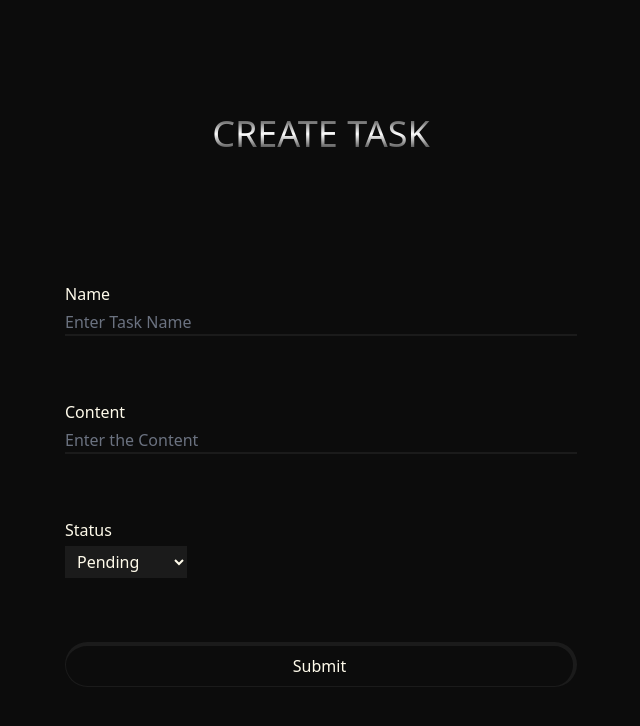
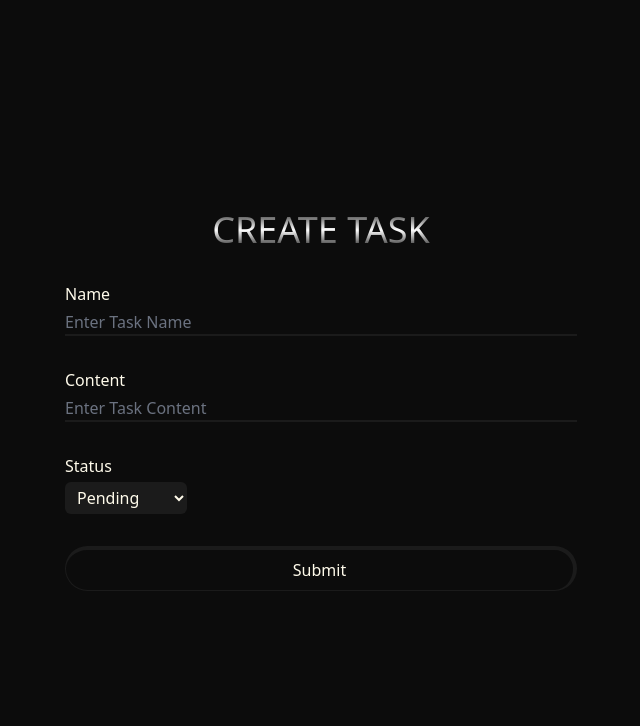
Before and after one commit to Saniyakhan09/task, a React (Vite) app in the folder frontend/: page /createtasks in a window 1280 px wide. Shown: the top 726 px of the page, without its empty margins (319-959 px from the left). Built offline with nearby package versions, Linux system fonts and the light colour scheme.

Commit message:
changes in create task

```diff
--- a/frontend/src/components/tasks/createtask.jsx
+++ b/frontend/src/components/tasks/createtask.jsx
@@ -1,20 +1,160 @@
-import React from 'react'
-import { useState } from 'react';
-const createtasks = () => {
+// import React from 'react'
+// import { useState } from 'react';
+// const createtasks = () => {
 
-    const[name,setName] = useState("");
-    const[content,setContent] = useState("");
-    const[status,setStatus] = useState("pending");
-    const[submitStatus,setSubmitStatus] = useState("");
+//     const[name,setName] = useState("");
+//     const[content,setContent] = useState("");
+//     const[status,setStatus] = useState("pending");
+//     const[submitStatus,setSubmitStatus] = useState("");
+
+//     const handleSubmit = async (e) => {
+//         e.preventDefault();
+
+//         const token = localStorage.getItem("token");
+//         console.log("Token:", token);
+
+//          if (!token) {
+//          setSubmitStatus(" No token found. Please log in first.");
+//          setTimeout(() => setSubmitStatus(""), 1500);
+//       return;
+//     }
+
+//         const requestBody = JSON.stringify({
+//             name,
+//             content,
+//             status
+//         });
+
+//         try{
+//             const res = await fetch("https://taskmangementproject.onrender.com/task/create", {
+//             method: "POST",
+//             headers: {
+//                 "Content-Type": "application/json",
+//                 "Authorization": `Bearer ${token}`,
+//             },
+//             body: requestBody,
+
+//         });
+//             if (res.ok) {
+//             const data = await res.json();
+//             console.log("Task created successfully:", data);
+//             setSubmitStatus("Form submitted successfully!");
+//             setName("");
+//             setContent("");
+//             setStatus("pending");
+
+//         } else {
+//             console.error( res.statusText);
+//         }
+//         }catch(err){
+//             console.error("Error submitting form:", err);
+//         }
+
+
+//         setTimeout(() => {
+//             setSubmitStatus("");
+//         }, 2000);
+
+//     }
+
+//   return (
+//     <>
+
+//     <div className="bg-[#0C0C0C] w-full min-h-screen text-amber-50 flex items-center justify-center">
+//   <div className="w-[90%] md:w-[50%] lg:w-[40%]">
+//     <h1 className="text-center uppercase bg-gradient-to-b md:text-4xl from-[#1B1B1B] via-white bg-clip-text text-transparent mb-30 text-2xl md:mb-32">Create Task</h1>
+
+//     <form className="flex flex-col space-y-16" onSubmit={handleSubmit}>
+//       <div>
+//         <h6 className="mb-1">Name</h6>
+//         <input
+//           type="text"
+//           className="border-b-2 bg-[#0C0C0C] text-amber-50
+//                                 border-[#1B1B1B]
+//                                 transition duration-200
+//                                 placeholder-gray-500  w-full focus:outline-none "
+//           placeholder="Enter Task Name"
+//           value={name}
+//           onChange={(e) => setName(e.target.value)}
+//         />
+//       </div>
+
+//       <div>
+//         <h6 className="mb-1">Content</h6>
+//         <input
+//           type="text"
+//           className="border-b-2 w-full bg-[#0C0C0C] text-amber-50  transition duration-200
+//            placeholder-gray-500 focus:outline-none border-[#1B1B1B]"
+//           placeholder="Enter the Content"
+//           value={content}
+//           onChange={(e) => setContent(e.target.value)}
+//         />
+//       </div>
+
+//      {/* task status */}
+//       <div>
+//         <h6 className="mb-1">Status</h6>
+//         <select
+//           name="status"
+//           className="bg-[#1B1B1B] focus:outline-none px-2 py-1"
+//           value={status}
+//           onChange={(e) => setStatus(e.target.value)}
+//         >
+//           <option value="pending">Pending</option>
+//           <option value="in-progress">In Progress</option>
+
+//           <option value="completed">Completed</option>
+//         </select>
+//       </div>
+// {/* submit button */}
+
+//       <button
+//         type="submit"
+//         className="py-2 md:mt-10 px-8 mt-10 rounded-3xl border
+//         border-[#1B1B1B]
+//         border-t-4
+//         border-r-4
+//          hover:bg-[#1B1B1B] border-[#1B1B1B] transition duration-200"
+//       >
+//         Submit
+//       </button>
+
+//     {/* submit status */}
+//       {submitStatus && (
+//         <p className="text-center mt-2 text-amber-400 font-semibold">
+//           {submitStatus}
+//         </p>
+//       )}
+//     </form>
+//   </div>
+// </div>
+
+//         </>
+
+//   )
+// }
+
+// export default createtasks;
+import React, { useState } from "react";
+
+const CreateTasks = () => {
+  const [name, setName] = useState("");
+  const [content, setContent] = useState("");
+  const [status, setStatus] = useState("pending");
+  const [submitStatus, setSubmitStatus] = useState("");
 
   const handleSubmit = async (e) => {
     e.preventDefault();
 
+    if (!name.trim() || !content.trim()) {
+      setSubmitStatus("⚠️ Please fill in all fields before submitting.");
+      setTimeout(() => setSubmitStatus(""), 1500);
+      return;
+    }
+
     const token = localStorage.getItem("token");
-        console.log("Token:", token);
-
     if (!token) {
-         setSubmitStatus(" No token found. Please log in first.");
+      setSubmitStatus("❌ No token found. Please log in first.");
       setTimeout(() => setSubmitStatus(""), 1500);
       return;
     }
@@ -22,10 +162,10 @@ const createtasks = () => {
     const requestBody = JSON.stringify({
       name,
       content,
-            status
+      status,
     });
 
-        try{
+    try {
       const res = await fetch("https://taskmangementproject.onrender.com/task/create", {
         method: "POST",
         headers: {
@@ -33,105 +173,95 @@ const createtasks = () => {
           "Authorization": `Bearer ${token}`,
         },
         body: requestBody,
+      });
 
-        });
+      const data = await res.json();
+
       if (res.ok) {
-            const data = await res.json();
-            console.log("Task created successfully:", data);
-            setSubmitStatus("Form submitted successfully!");
+        console.log("✅ Task created successfully:", data);
+        setSubmitStatus("🎉 Task created successfully!");
         setName("");
         setContent("");
         setStatus("pending");
-
       } else {
-            console.error( res.statusText);
+        console.error("❌ Error:", data.message);
+        setSubmitStatus(`❌ ${data.message || "Failed to create task"}`);
       }
-        }catch(err){
-            console.error("Error submitting form:", err);
+    } catch (err) {
+      console.error("❌ Network error:", err);
+      setSubmitStatus("❌ Something went wrong. Please try again.");
     }
-
 
     setTimeout(() => {
       setSubmitStatus("");
     }, 2000);
-
-    }
+  };
 
   return (
-    <>
-
     <div className="bg-[#0C0C0C] w-full min-h-screen text-amber-50 flex items-center justify-center">
       <div className="w-[90%] md:w-[50%] lg:w-[40%]">
-    <h1 className="text-center uppercase bg-gradient-to-b md:text-4xl from-[#1B1B1B] via-white bg-clip-text text-transparent mb-30 text-2xl md:mb-32">Create Task</h1>
+        <h1 className="text-center uppercase bg-gradient-to-b md:text-4xl from-[#1B1B1B] via-white bg-clip-text text-transparent mb-8 text-2xl">
+          Create Task
+        </h1>
 
-    <form className="flex flex-col space-y-16" onSubmit={handleSubmit}>
+        <form className="flex flex-col space-y-8" onSubmit={handleSubmit}>
+          {/* Task Name */}
           <div>
             <h6 className="mb-1">Name</h6>
             <input
               type="text"
-          className="border-b-2 bg-[#0C0C0C] text-amber-50
-                                border-[#1B1B1B]
-                                transition duration-200
-                                placeholder-gray-500  w-full focus:outline-none "
+              className="border-b-2 bg-[#0C0C0C] text-amber-50 border-[#1B1B1B] transition duration-200 placeholder-gray-500 w-full focus:outline-none"
               placeholder="Enter Task Name"
               value={name}
               onChange={(e) => setName(e.target.value)}
             />
           </div>
 
+          {/* Task Content */}
           <div>
             <h6 className="mb-1">Content</h6>
             <input
               type="text"
-          className="border-b-2 w-full bg-[#0C0C0C] text-amber-50  transition duration-200
-           placeholder-gray-500 focus:outline-none border-[#1B1B1B]"
-          placeholder="Enter the Content"
+              className="border-b-2 w-full bg-[#0C0C0C] text-amber-50 transition duration-200 placeholder-gray-500 focus:outline-none border-[#1B1B1B]"
+              placeholder="Enter Task Content"
               value={content}
               onChange={(e) => setContent(e.target.value)}
             />
           </div>
 
-     {/* task status */}
+          {/* Task Status */}
           <div>
             <h6 className="mb-1">Status</h6>
             <select
               name="status"
-          className="bg-[#1B1B1B] focus:outline-none px-2 py-1"
+              className="bg-[#1B1B1B] focus:outline-none px-2 py-1 rounded-md text-amber-50"
               value={status}
               onChange={(e) => setStatus(e.target.value)}
             >
               <option value="pending">Pending</option>
               <option value="in-progress">In Progress</option>
-
               <option value="completed">Completed</option>
             </select>
           </div>
-{/* submit button */}
 
+          {/* Submit Button */}
           <button
             type="submit"
-        className="py-2 md:mt-10 px-8 mt-10 rounded-3xl border
-        border-[#1B1B1B]
-        border-t-4
-        border-r-4
-         hover:bg-[#1B1B1B] border-[#1B1B1B] transition duration-200"
+            className="py-2 md:mt-10 px-8 mt-10 rounded-3xl border border-[#1B1B1B] border-t-4 border-r-4 hover:bg-[#1B1B1B] transition duration-200"
           >
             Submit
           </button>
 
-    {/* submit status */}
+          {/* Message */}
           {submitStatus && (
-        <p className="text-center mt-2 text-amber-400 font-semibold">
+            <p className="text-center mt-4 text-amber-400 font-semibold">
               {submitStatus}
             </p>
           )}
         </form>
       </div>
     </div>
+  );
+};
 
-        </>
-
-  )
-}
-
-export default createtasks;
+export default CreateTasks;
```
Lines whose indentation alone changed are shown as unchanged.
